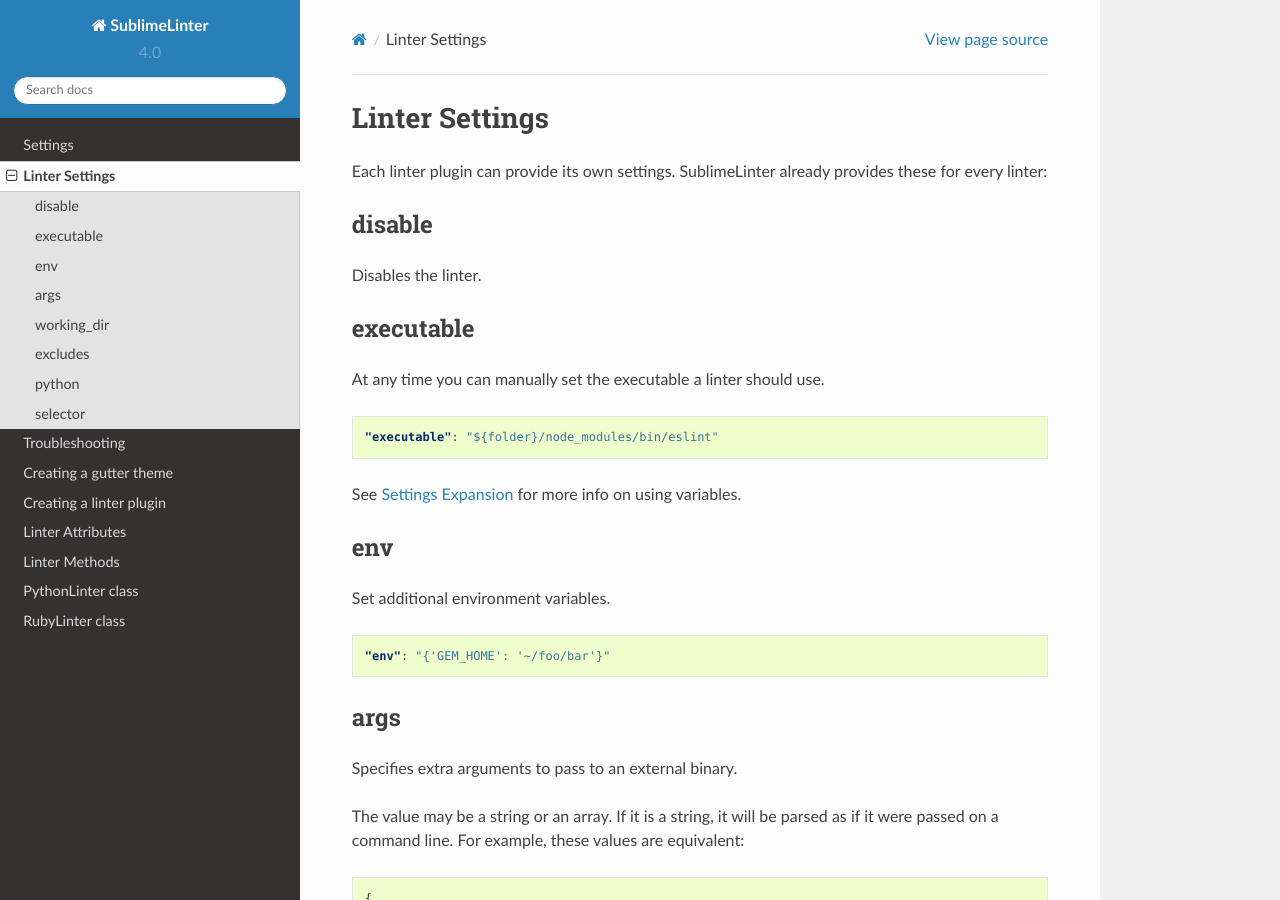
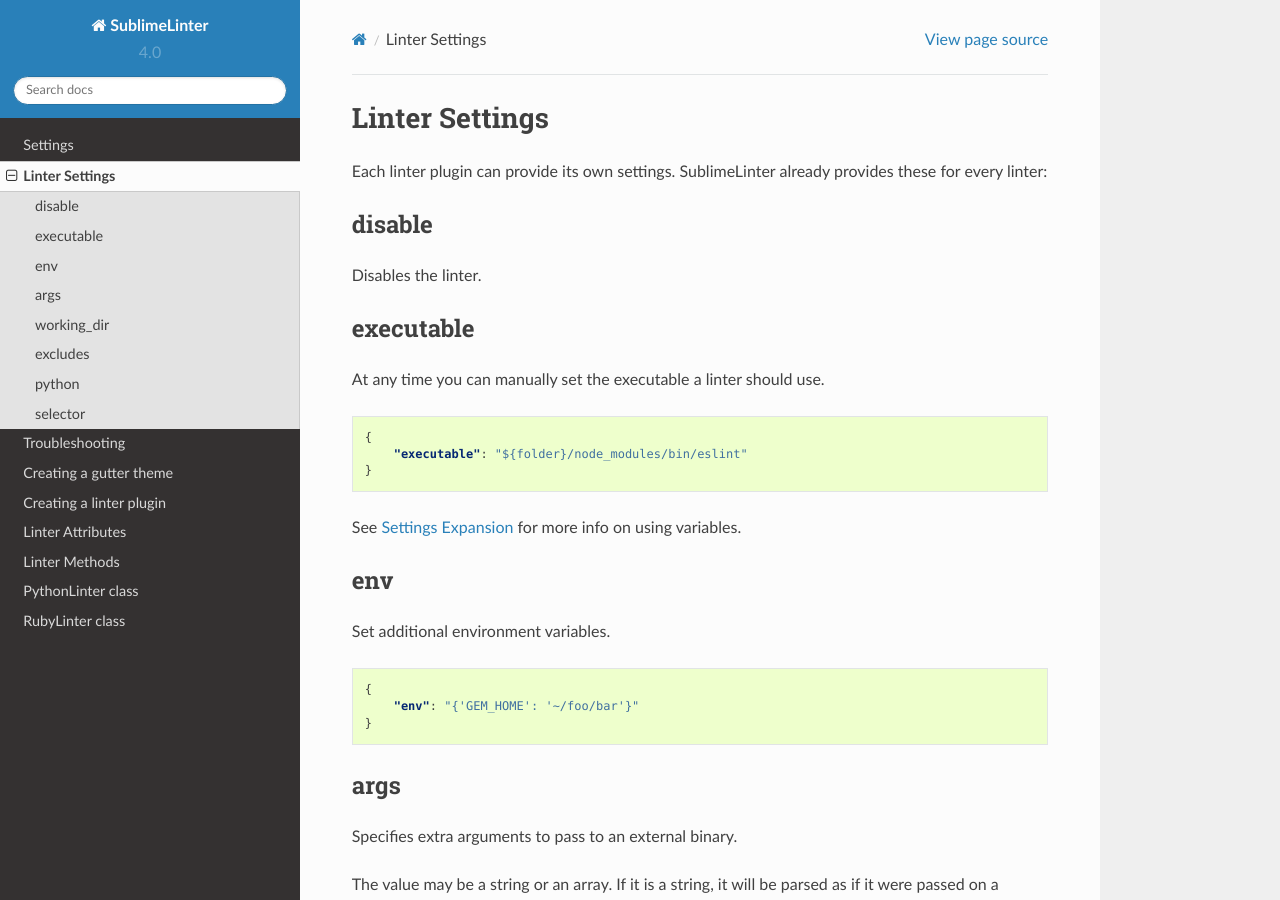
Before and after one commit to SublimeLinter/SublimeLinter, a Sphinx documentation site: the page built from docs/linter_settings.rst, in a window 1280 px wide and 900 px high. Built offline with Sphinx 7.4.7 and the Read the Docs theme 2.0.0, drawn with Linux system fonts in a browser that asks for light colours.

Commit message:
Fix formatting of json sections, fixes sphinx-build warnings

```diff
--- a/docs/linter_settings.rst
+++ b/docs/linter_settings.rst
@@ -15,7 +15,9 @@
 
 .. code-block:: json
 
-    "executable": "${folder}/node_modules/bin/eslint"
+    {
+        "executable": "${folder}/node_modules/bin/eslint"
+    }
 
 See :ref:`Settings Expansion <settings-expansion>` for more info on using variables.
 
@@ -26,8 +28,9 @@
 
 .. code-block:: json
 
-    "env": "{'GEM_HOME': '~/foo/bar'}"
-
+    {
+        "env": "{'GEM_HOME': '~/foo/bar'}"
+    }
 
 args
 ----
@@ -117,12 +120,14 @@
 
 .. code-block:: json
 
-    "linters": {
-        "yamllint":
-        {
-            "selector": "source.yaml,source.ansible"
+    {
+        "linters": {
+            "yamllint":
+            {
+                "selector": "source.yaml,source.ansible"
 
-        },
+            },
+        }
     }
 
 To find out what selector to use for given file type, see menu
```
Also changed, not shown: 1 other file.
